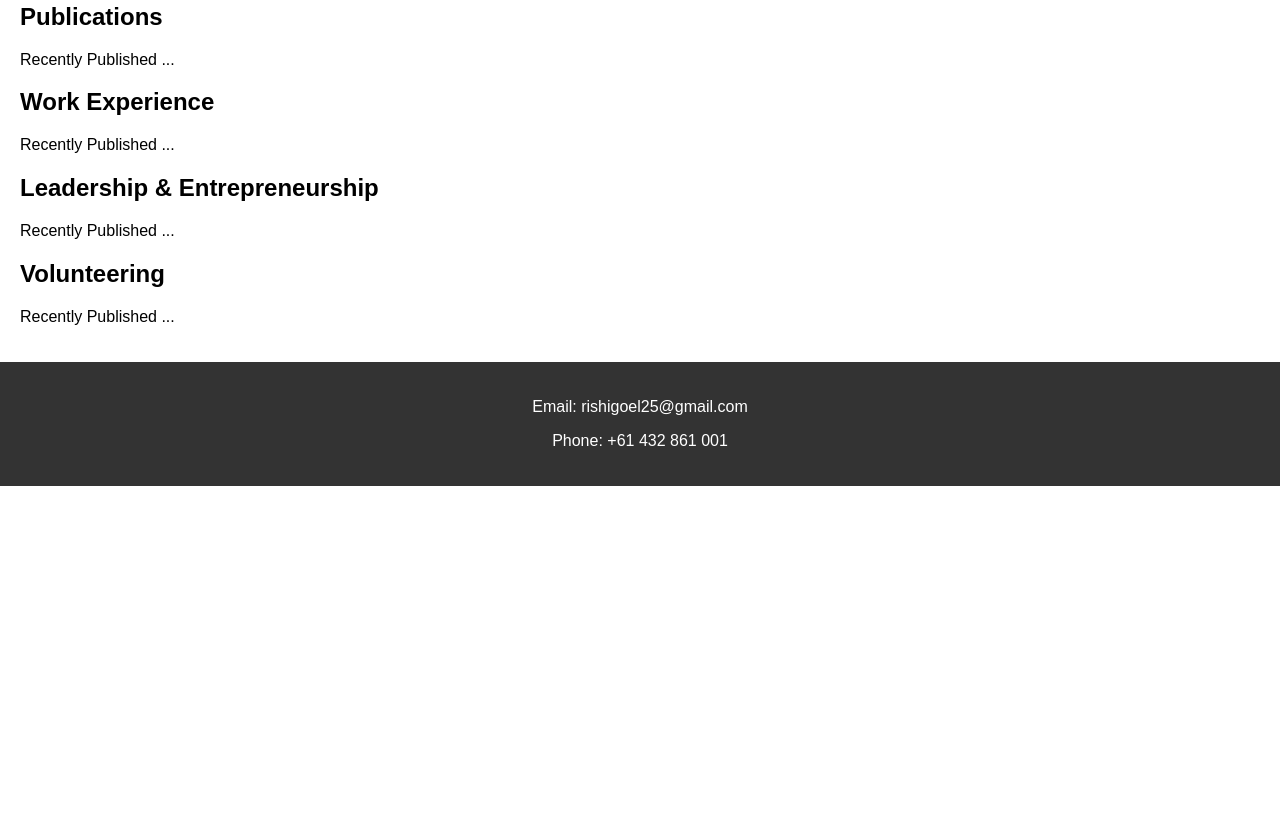
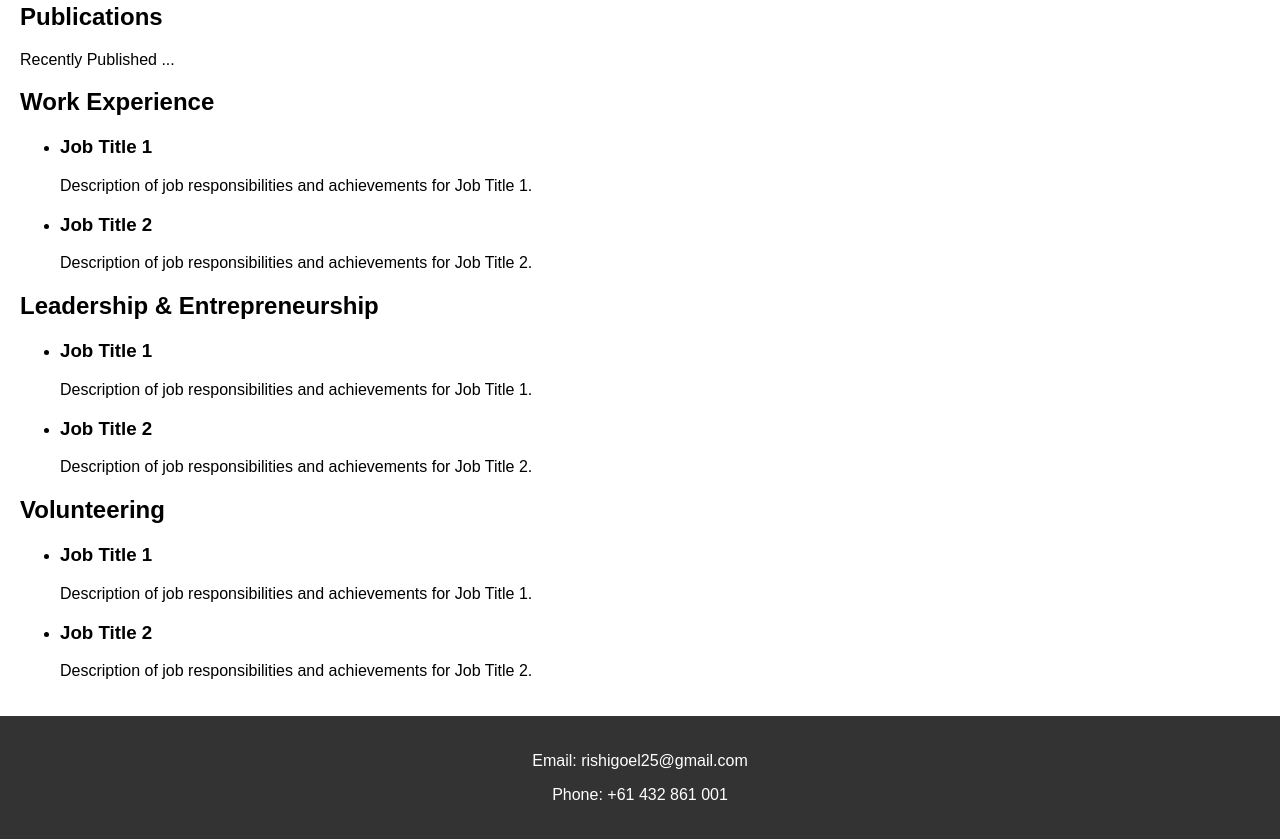
Before and after one commit to rishigoel2003/rishigoel2003.github.io, a plain HTML site: page index.html in a window 1280 px wide. Shown: the part 617-1456 px from the top of the page. Before the commit the page ends 1103 px from the top, so only its background shows below. Drawn offline with Linux system fonts and the light colour scheme.

Commit message:
Update index.html

```diff
--- a/index.html
+++ b/index.html
@@ -34,15 +34,45 @@
             <p>Recently Published ...</p>
         </section id = "Work Experience">
             <h2>Work Experience</h2>
-            <p>Recently Published ...</p>
+            <ul>
+                <li>
+                    <h3>Job Title 1</h3>
+                    <p>Description of job responsibilities and achievements for Job Title 1.</p>
+                </li>
+                <li>
+                    <h3>Job Title 2</h3>
+                    <p>Description of job responsibilities and achievements for Job Title 2.</p>
+                </li>
+                <!-- Add more job items as needed -->
+            </ul>
 
         </section id = "Leadership & Entrepreneurship">
             <h2>Leadership & Entrepreneurship</h2>
-            <p>Recently Published ...</p>
+            <ul>
+                <li>
+                    <h3>Job Title 1</h3>
+                    <p>Description of job responsibilities and achievements for Job Title 1.</p>
+                </li>
+                <li>
+                    <h3>Job Title 2</h3>
+                    <p>Description of job responsibilities and achievements for Job Title 2.</p>
+                </li>
+                <!-- Add more job items as needed -->
+            </ul>
 
         </section id = "Volunteering">
             <h2>Volunteering</h2>
-            <p>Recently Published ...</p>
+            <ul>
+                <li>
+                    <h3>Job Title 1</h3>
+                    <p>Description of job responsibilities and achievements for Job Title 1.</p>
+                </li>
+                <li>
+                    <h3>Job Title 2</h3>
+                    <p>Description of job responsibilities and achievements for Job Title 2.</p>
+                </li>
+                <!-- Add more job items as needed -->
+            </ul>
 
         <!-- Add other sections -->
     </main>
```
